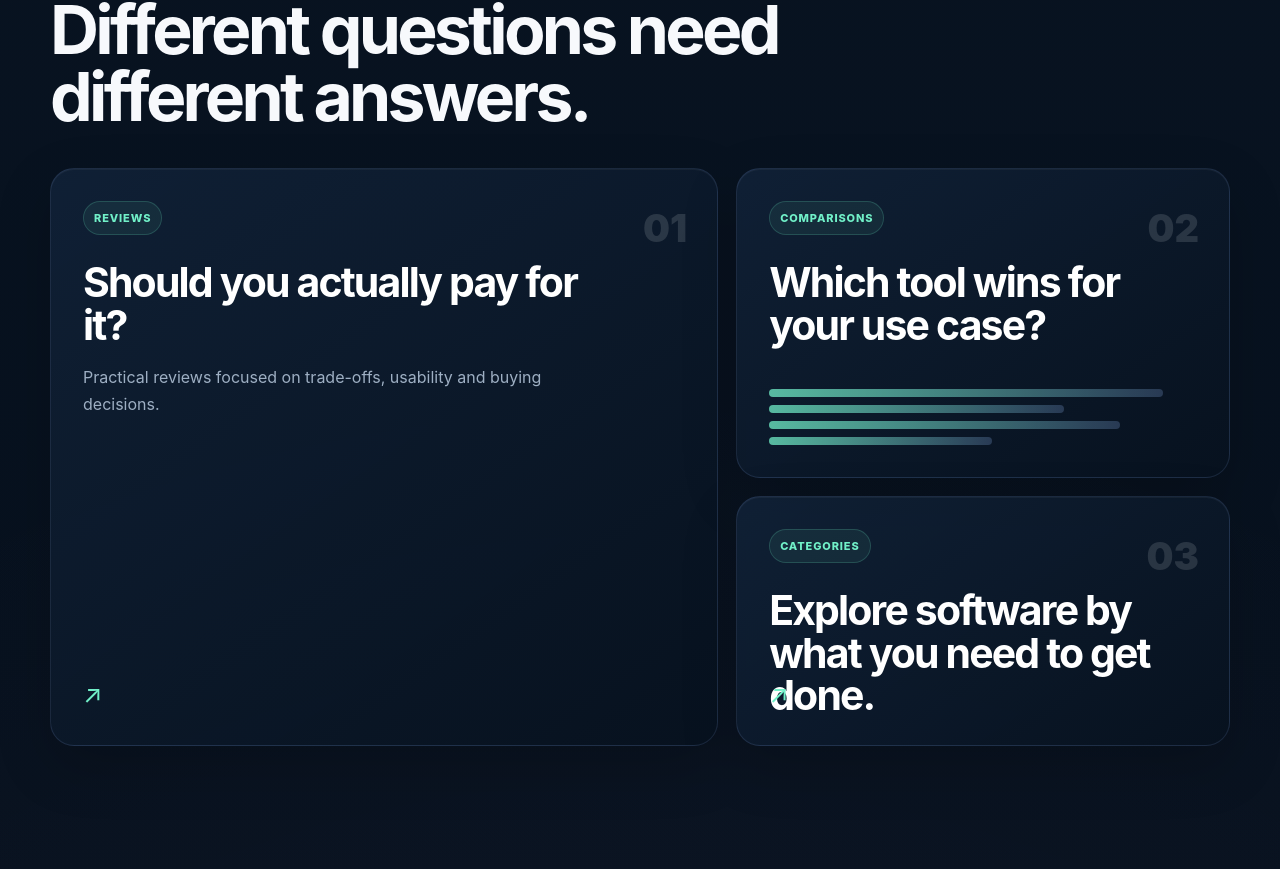
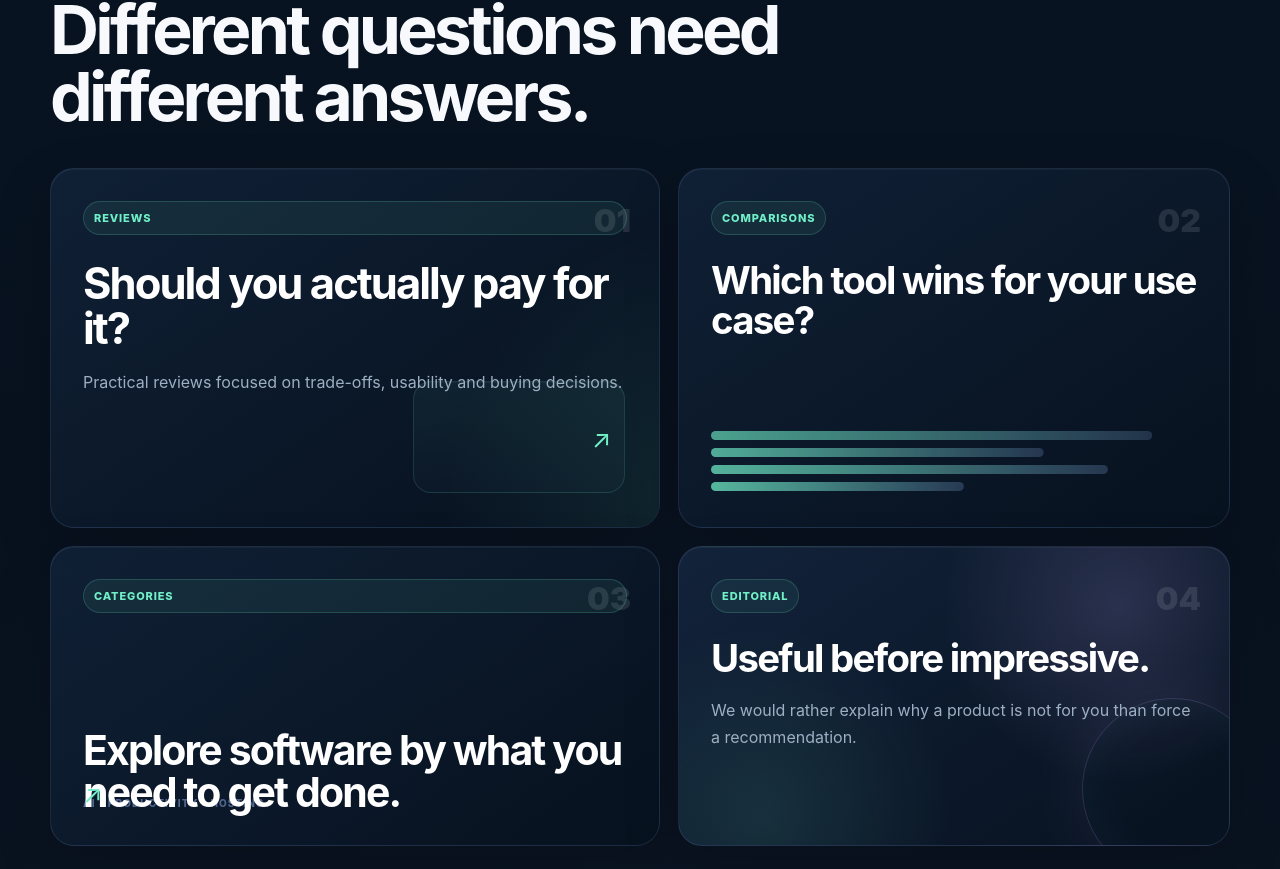
Before and after one commit to Joey5240/softlixo, a Next.js app: page / in a window 1280 px wide. Shown: the part 3091-3960 px from the top of the page. Built offline with nearby package versions, Linux system fonts and the light colour scheme.

Commit message:
Refine homepage bento layout

```diff
--- a/app/globals.css
+++ b/app/globals.css
@@ -3680,3 +3680,251 @@ footer {
     animation: none !important;
   }
 }
+/* =========================================================
+   ULTIMATE BENTO — REFINED LAYOUT
+========================================================= */
+
+.bento-grid {
+  display: grid;
+  grid-template-columns: 1.05fr .95fr;
+  grid-template-rows: 360px 300px;
+  gap: 18px;
+}
+
+.bento-large {
+  grid-column: 1;
+  grid-row: 1;
+}
+
+.bento-tall {
+  grid-column: 2;
+  grid-row: 1;
+}
+
+.bento-wide {
+  grid-column: 1;
+  grid-row: 2;
+}
+
+.bento-glow {
+  display: block;
+  grid-column: 2;
+  grid-row: 2;
+
+  background:
+    radial-gradient(
+      circle at 80% 20%,
+      rgba(199,168,255,.16),
+      transparent 35%
+    ),
+    radial-gradient(
+      circle at 15% 90%,
+      rgba(113,240,200,.10),
+      transparent 35%
+    ),
+    linear-gradient(
+      145deg,
+      rgba(20,37,61,.90),
+      rgba(8,18,32,.92)
+    );
+}
+
+/* Reviews */
+.bento-large {
+  display: flex;
+  flex-direction: column;
+}
+
+.bento-large h3 {
+  max-width: 560px;
+  font-size: clamp(34px, 3.4vw, 52px);
+}
+
+.bento-large p {
+  max-width: 580px;
+}
+
+.bento-large::before {
+  content: "";
+  position: absolute;
+  right: 34px;
+  bottom: 34px;
+
+  width: 210px;
+  height: 110px;
+
+  border-radius: 18px;
+
+  border: 1px solid rgba(113,240,200,.13);
+
+  background:
+    linear-gradient(
+      180deg,
+      rgba(113,240,200,.06),
+      rgba(155,188,255,.025)
+    );
+
+  box-shadow:
+    inset 0 1px rgba(255,255,255,.04);
+}
+
+.bento-large::after {
+  opacity: 1;
+
+  background:
+    radial-gradient(
+      circle at 85% 75%,
+      rgba(113,240,200,.11),
+      transparent 28%
+    );
+}
+
+/* Fake mini data inside reviews card */
+.bento-large .bento-arrow {
+  left: auto;
+  right: 48px;
+  bottom: 67px;
+  z-index: 5;
+}
+
+/* Comparisons */
+.bento-tall h3 {
+  max-width: 500px;
+  font-size: clamp(32px, 3vw, 46px);
+}
+
+.compare-lines {
+  left: 32px;
+  right: 32px;
+  bottom: 36px;
+}
+
+.compare-lines span {
+  height: 9px;
+  opacity: .95;
+
+  animation: comparisonPulse 4s ease-in-out infinite;
+}
+
+.compare-lines span:nth-child(2) {
+  animation-delay: .25s;
+}
+
+.compare-lines span:nth-child(3) {
+  animation-delay: .5s;
+}
+
+.compare-lines span:nth-child(4) {
+  animation-delay: .75s;
+}
+
+@keyframes comparisonPulse {
+  0%,100% {
+    opacity: .65;
+    transform: scaleX(.97);
+    transform-origin: left;
+  }
+
+  50% {
+    opacity: 1;
+    transform: scaleX(1);
+  }
+}
+
+/* Categories */
+.bento-wide h3 {
+  max-width: 560px;
+  font-size: clamp(32px, 3.2vw, 48px);
+}
+
+.bento-wide {
+  display: flex;
+  flex-direction: column;
+  justify-content: space-between;
+}
+
+.bento-wide::before {
+  content: "AI  •  PRODUCTIVITY  •  HOSTING";
+  position: absolute;
+
+  left: 32px;
+  bottom: 34px;
+
+  color: rgba(155,188,255,.48);
+
+  font-size: 10px;
+  font-weight: 800;
+  letter-spacing: .11em;
+}
+
+/* Editorial card */
+.bento-glow h3 {
+  max-width: 470px;
+  font-size: clamp(30px, 3vw, 46px);
+}
+
+.bento-glow p {
+  max-width: 480px;
+}
+
+.bento-glow::before {
+  content: "";
+  position: absolute;
+
+  width: 180px;
+  height: 180px;
+
+  right: -35px;
+  bottom: -35px;
+
+  border-radius: 50%;
+
+  border: 1px solid rgba(199,168,255,.18);
+
+  box-shadow:
+    0 0 60px rgba(199,168,255,.08),
+    inset 0 0 45px rgba(113,240,200,.04);
+
+  animation: editorialOrb 7s ease-in-out infinite;
+}
+
+@keyframes editorialOrb {
+  0%,100% {
+    transform: scale(1) rotate(0deg);
+  }
+
+  50% {
+    transform: scale(1.08) rotate(8deg);
+  }
+}
+
+/* Better number positioning */
+.bento-number {
+  top: 26px;
+  right: 28px;
+
+  font-size: 32px;
+  opacity: .85;
+}
+
+/* Mobile */
+@media (max-width: 760px) {
+  .bento-grid {
+    grid-template-columns: 1fr;
+    grid-template-rows: auto;
+  }
+
+  .bento-large,
+  .bento-tall,
+  .bento-wide,
+  .bento-glow {
+    grid-column: auto;
+    grid-row: auto;
+    min-height: 290px;
+  }
+
+  .bento-large::before {
+    width: 140px;
+    height: 80px;
+  }
+}
```
